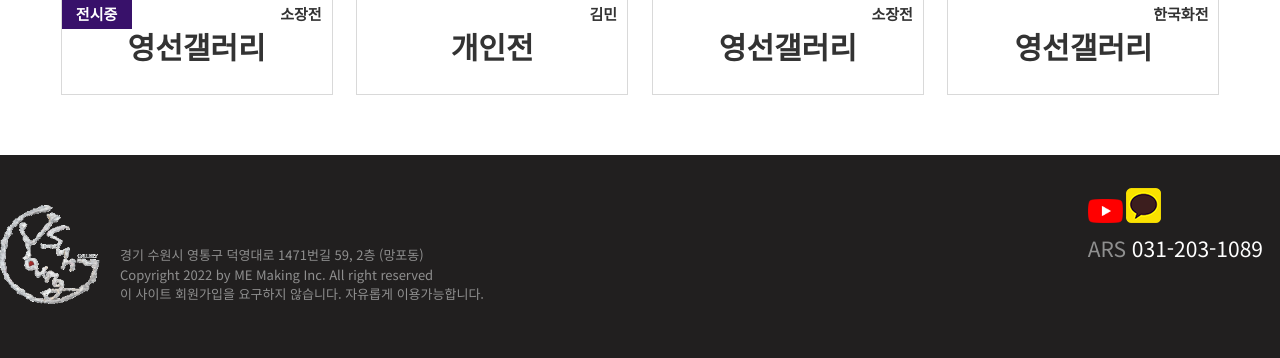
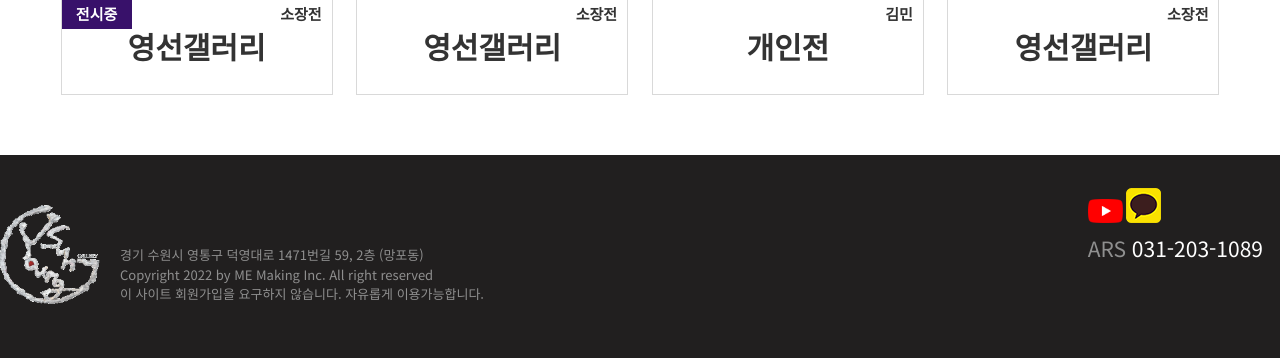
Before and after one commit to evepoi/youngsunData, a PHP site: page / in a window 1280 px wide. Shown: the part 762-1120 px from the top of the page. Run offline with PHP 8.4, Linux system fonts and the light colour scheme; some web fonts are replaced.

Commit message:
2024.07.02

```diff
--- a/html/Poster_exhing.php
+++ b/html/Poster_exhing.php
@@ -2,7 +2,7 @@
     <div>
         <div class="poster">
             <figure>
-                <img src="https://github.com/evepoi/youngsun_img/blob/master/img/exh/exh_main_2024_05_03.png?raw=true" alt="2024.05.03.전시">
+                <img src="https://github.com/evepoi/youngsun_img/blob/master/img/exh/exh_main_Everyday.png?raw=true" alt="2024.07.01.전시">
             </figure>
         </div>
         <div class="infor">
@@ -12,11 +12,21 @@
     <div>
         <div class="poster">
             <figure>
+                <img src="https://github.com/evepoi/youngsun_img/blob/master/img/exh/exh_main_2024_05_03.png?raw=true" alt="2024.05.03.전시">
+            </figure>
+        </div>
+        <div class="infor">
+            <h3><span id="End_Exh"></span><strong>영선갤러리</strong><em>소장전</em></h3>
+        </div>
+    </div>
+    <div>
+        <div class="poster">
+            <figure>
                 <img src="https://github.com/evepoi/youngsun_img/blob/master/img/exh/exh_main_2024_03_28.png?raw=true" alt="2024.03.28.전시">
             </figure>
         </div>
         <div class="infor">
-            <h3><span id="End_Exh"></span><strong>개인전</strong><em>김민</em></h3>
+            <h3></span><strong>개인전</strong><em>김민</em></h3>
         </div>
     </div>
     <div>
@@ -29,15 +39,5 @@
             <h3><strong>영선갤러리</strong><em>소장전</em></h3>
         </div>
     </div>
-    <div>
-        <div class="poster">
-            <figure>
-                <img src="https://github.com/evepoi/youngsun_img/blob/master/img/exh/exh_main_2023_12_05.png?raw=true" alt="영선갤러리 한국화전">
-            </figure>
-        </div>
-        <div class="infor">
-            <h3><strong>영선갤러리</strong><em>한국화전</em></h3>
-        </div>
-    </div>
 </div>
 <!--전시 포스터-->
--- a/html/history_home.php
+++ b/html/history_home.php
@@ -2,6 +2,7 @@
     <h3>
         <div id="count_history"></div>
         <!-- 2024.05.03. ~ 2024.06.30. ｜ 영선갤러리 작품 소장전<br> 추가들어올 전시일정.-->
+        2024.05.03. ~ 2024.06.30. ｜ 영선갤러리 작품 소장전<br>
         2024.03.28. ~ 2024.04.27. ｜ 김민 개인전<br>
         2023.01.08. ~ 2024.02.29. ｜ 영선갤러리 소장전<br>
         2023.12.05. ~ 2024.01.04. ｜ 영선갤러리 한국화전<br>
--- a/html/js/End_Exh_counter.js
+++ b/html/js/End_Exh_counter.js
@@ -1,7 +1,7 @@
 //타이머 전시 예정
 function counter(){
     //var dday = new Date("Apr 7,2018,09:00:00").getTime(); //디데이
-            var dday = new Date("2024-04-27 00:00:00").getTime(); //디데이
+            var dday = new Date("2024-06-30 00:00:00").getTime(); //디데이
             setInterval(function(){
                 var now = new Date(); //현재 날짜 가져오기
                 var distance = dday - now;
--- a/html/js/Start_Exh_counter1.js
+++ b/html/js/Start_Exh_counter1.js
@@ -1,7 +1,7 @@
 //타이머 전시 예정
 function counter(){
     //var dday = new Date("Apr 7,2018,09:00:00").getTime(); //디데이
-            var dday = new Date("2024-05-03 00:00:00").getTime(); //디데이
+            var dday = new Date("2024-07-01 00:00:00").getTime(); //디데이
             setInterval(function(){
                 var now = new Date(); //현재 날짜 가져오기
                 var distance = dday - now;
@@ -16,7 +16,7 @@ function counter(){
                 if (distance<0) {
                     $('#Start_Exh').html('전시중');
                     $('#artlist1').html('소장전');
-                    $('#count_history').html('2024.05.03. ~ 2024.06.30. ｜ 영선갤러리 작품 소장전'); //기록내용
+                    $('#count_history').html('2024.07.01. ~ 다음전시일정 전까지 ｜ 영선갤러리 작품 소장전'); //기록내용
                 } else {
                     if (d>0) {
                         view = view+d +'일 ';
```
